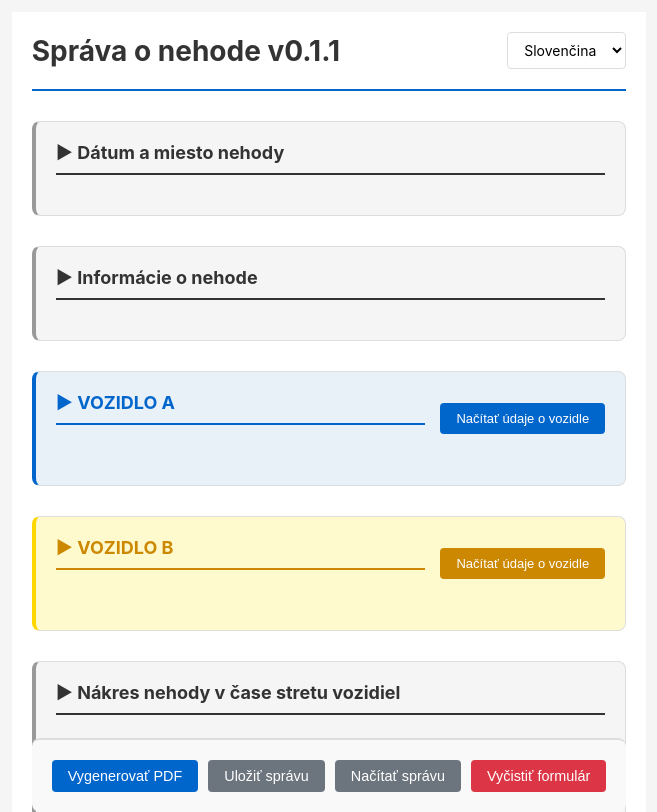
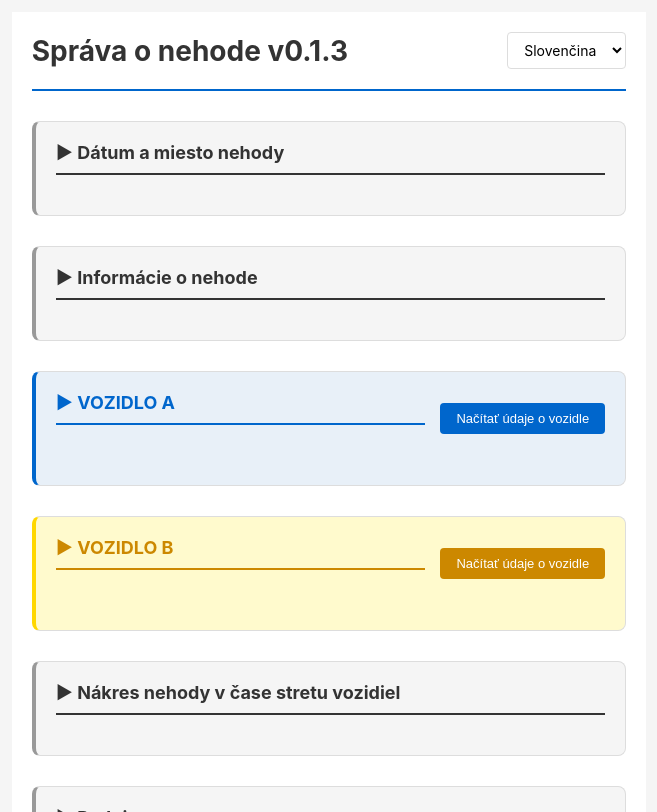
Before and after one commit to puding-svk/son, a React (Vite) app: page / in a window 1280 px wide. Shown: the whole page, without its empty margins (311-968 px from the left). Built offline with nearby package versions, Linux system fonts and the light colour scheme.

Commit message:
changes the controls behavior

```diff
--- a/src/components/AccidentForm.css
+++ b/src/components/AccidentForm.css
@@ -124,9 +124,8 @@
   background-color: #f9f9f9;
   border-radius: 8px;
   border-top: 2px solid #ddd;
-  position: sticky;
-  bottom: 0;
-  z-index: 100;
+  position: static;
+  margin-top: 20px;
 }
 
 .btn-primary {
--- a/src/locales/sk.json
+++ b/src/locales/sk.json
@@ -1,6 +1,6 @@
 {
   "app": {
-    "title": "Správa o nehode v0.1.1",
+    "title": "Správa o nehode v0.1.3",
     "description": "Offline aplikácia na vyplnenie správy o dopravnej nehode"
   },
   "form": {
```
Also changed, not shown: public/manifest.json.
